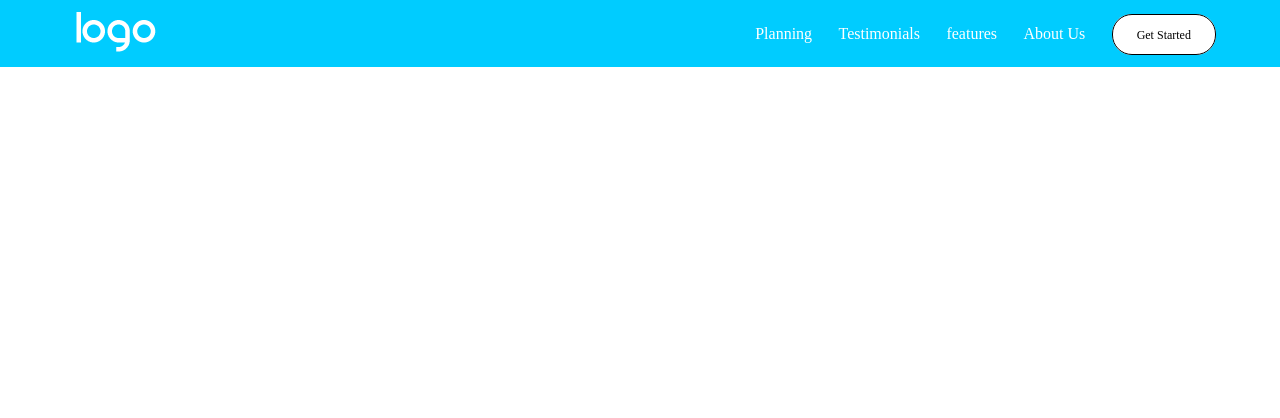
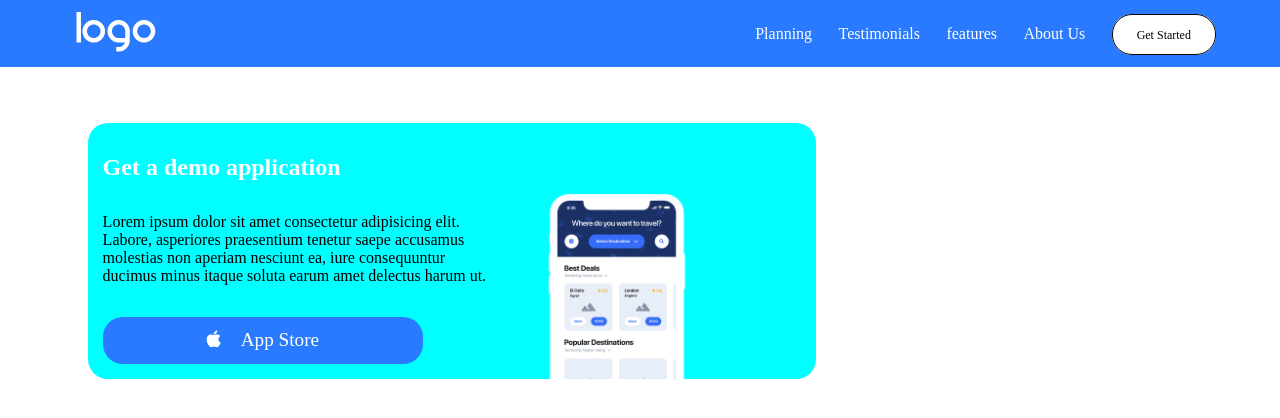
Before and after one commit to AndreaDeCeglia/htmlcss-responsive-layout, a plain HTML site: page index.html in a window 1280 px wide. Drawn offline with Linux system fonts and the light colour scheme.

Commit message:
jumbotron - first card done

```diff
--- a/assets/css/style.css
+++ b/assets/css/style.css
@@ -3,10 +3,16 @@
   *********************************** */
 
 
-/* HEADER */
+/* *********** HEADER *********** */
+
+/* header{
+    position: fixed;
+    width: 100%;
+    z-index: 99;
+} */
 
 nav{
-    background-color: rgb(0, 204, 255);
+    background-color: #297AFE;
 }
 
 header a{
@@ -29,7 +35,38 @@ header a{
 }
 
 
+/* *********** JUMBOTRON ******** */
 
+/* #jumbotron{
+    margin-top: 3rem;
+} */
+
+
+#demo{
+    background-color: aquamarine;
+}
+
+#jumbotron h2{
+    color: white;
+    margin: 1rem 0;
+}
+
+#demo{
+    background-color: aqua;
+}
+
+#demo a{
+    width: 80%;
+    font-size: larger;
+}
+
+#demo i{
+    margin-right: 1rem;
+}
+
+#demo img{
+    width: 90%;
+}
 /* ************************************
          TABLET VERSION
   *********************************** */
@@ -37,7 +74,24 @@ header a{
 
 @media screen and (min-width: 480px) {
 
-    /* HEADER */
+    /* ***** HEADER ***** */
+
+    /* ***** JUMBOTRON ***** */
+
+    #demo img{
+        width: 60%;
+        align-items: baseline;
+    }
+
+    #demo .basis-39{
+        justify-content: flex-start;
+    }
+
+    #jumbotron{
+        display: flex;
+        justify-content: space-between;
+        flex-wrap: wrap;
+    }
 
 }
 
@@ -50,7 +104,7 @@ header a{
 
 @media screen and (min-width: 768px) {
 
-    /* HEADER */
+    /* ***** HEADER ******* */
 
     #burger-menù{
         display: none;
@@ -59,4 +113,17 @@ header a{
     #navbar{
         display: flex;
     }
+
+    /* ****** JUMBOTRON ***** */
+
+    #demo{
+        display: flex;
+        justify-content: space-between;
+    }
+
+    #jumbotron{
+        display: flex;
+        justify-content: space-between;
+        flex-wrap: wrap;
+    }
 }
--- a/assets/css/utility.css
+++ b/assets/css/utility.css
@@ -64,6 +64,14 @@ a:hover{
     cursor: pointer;
 }
 
+.radius10px{
+    border-radius: 10px;
+}
+
+.radius20px{
+    border-radius: 20px;
+}
+
 /* border */
 
 .border-gray{
@@ -107,6 +115,14 @@ a:hover{
 
 .margin-top10{
     margin-top: 10px;
+}
+
+.margin-top1rem{
+    margin-top: 1rem;
+}
+
+.margin-top2rem{
+    margin-top: 2rem;
 }
 
 /* margin bottom */
@@ -201,6 +217,10 @@ a:hover{
 
 .margin100-0{
     margin: 100px 0;
+}
+
+.margin1rem-0{
+    margin: 1rem 0;
 }
 
 /* padding Xpx 0; */
@@ -371,6 +391,10 @@ a:hover{
     flex-basis: calc( 100% / 3 );
 }
 
+.basis2-3{
+    flex-basis: calc( ( 100% / 3 ) * 2 );
+}
+
 .basis1-6{
     flex-basis: calc( 100% / 6 );
 }
--- a/index.html
+++ b/index.html
@@ -76,7 +76,38 @@
 
 
     <!-- main part of website -->
-    <main></main>
+    <main>
+
+        <!-- jumbotron section -->
+        <section id="jumbotron" class="container-90 padding-1 margin-top2rem">
+
+            <!-- first - get a demo application -->
+            <div class="padding-1 basis2-3">
+                <div id="demo" class="radius20px margin-top2rem">
+
+                    <!-- text and button part -->
+                    <div class="basis-59 padding-2 flex-column justify-around">
+                        <h2>Get a demo application</h2>
+                        <p class="margin1rem-0">Lorem ipsum dolor sit amet consectetur adipisicing elit. Labore, asperiores praesentium tenetur saepe accusamus molestias non aperiam nesciunt ea, iure consequuntur ducimus minus itaque soluta earum amet delectus harum ut.</p>
+                        <a class="blue btn margin-top1rem" href="">
+                            <i class="fa-brands fa-apple"></i>
+                            App Store
+                        </a>
+                    </div>
+
+                    <!-- image part -->
+                    <div class="flex-row basis-39 justify-center align-end margin-top2rem basis-39">
+                        <img src="./assets/img/phone.png" alt="">
+                    </div>
+
+                </div>
+            </div>
+
+
+            <!-- second - clean code -->
+
+        </section>
+    </main>
 
 
     <!-- closing of website -->
```
